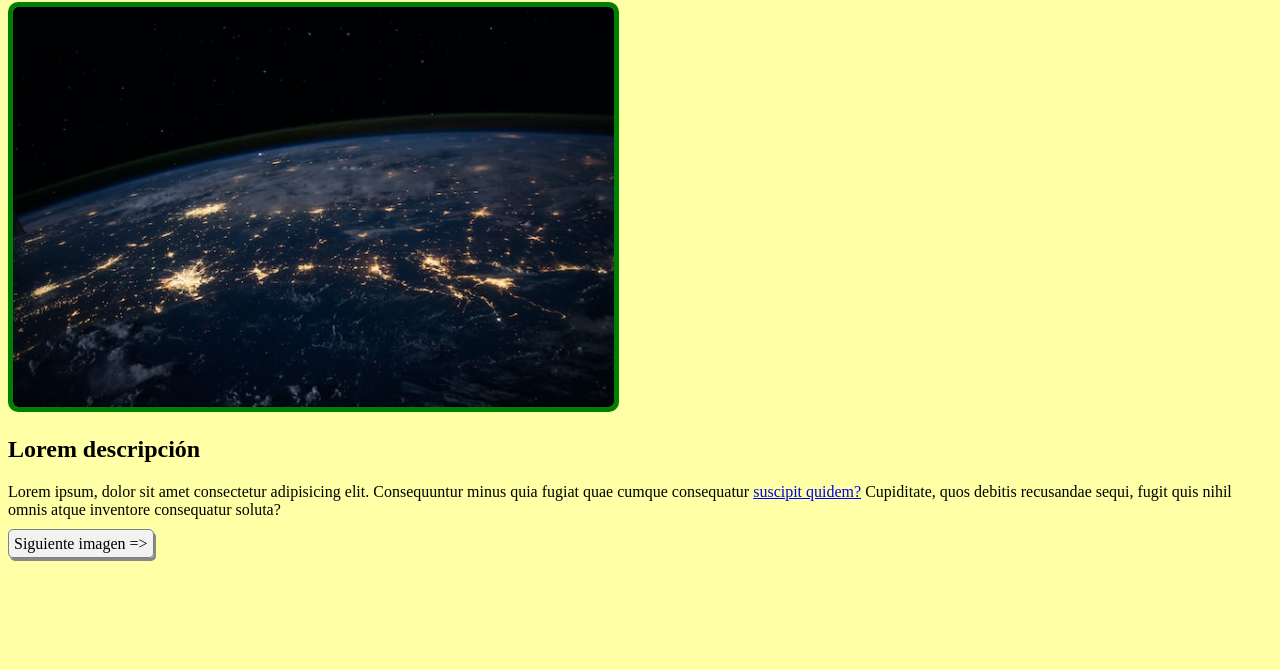
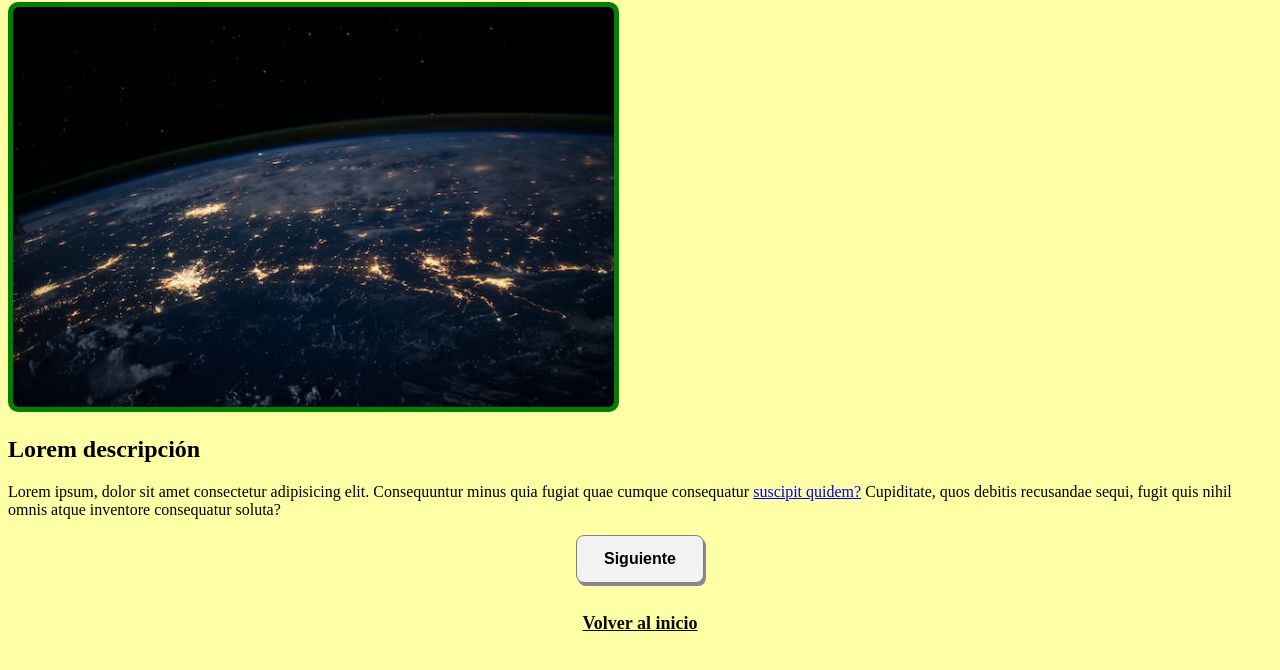
Before and after one commit to beluway/galeria-de-imagenes, a plain HTML site: page page1.html in a window 1280 px wide. Shown: the part 78-748 px from the top of the page. Drawn offline with Linux system fonts and the light colour scheme.

Commit message:
-Agregué una página principal con una imágen, descripción y títulos. -Creación de un botón para ingreso a la galería. -En page1 y 2 cambié el <a> por un <button> y le añadí estilos. -También agregué un link en ambas page para volver al inicio, haciendo más fácil la navegación por el sitio.

```diff
--- a/page1.html
+++ b/page1.html
@@ -15,7 +15,10 @@
     <p>Lorem ipsum, dolor sit amet consectetur adipisicing elit. Consequuntur minus quia fugiat quae cumque consequatur
         <a href="page2.html">suscipit quidem?</a> Cupiditate, quos debitis recusandae sequi, fugit quis nihil omnis atque inventore consequatur
         soluta?</p>
-    <a href="page2.html" title="Imagen siguiente" class="link-button">Siguiente imagen =&gt;</a>
+        <!--Cambié el tipo de a por un button que redirecciona a la próxima página-->
+    <button class="btn-pasar" onclick="window.location.href='page2.html'">Siguiente</button>
+
+    <a class="volver" href="index.html">Volver al inicio</a>
 </body>
 
 </html>
--- a/styles.css
+++ b/styles.css
@@ -8,12 +8,35 @@ body {
     height: 400px;
 }
 
-.link-button {
-    text-decoration: none;
+.btn-pasar{
+    display: flex;
+    justify-content: center;
+    align-items: center;
+    margin: auto;
+    margin-bottom: 30px;
+    height: 3rem;
+    width: 8rem;
+    font-weight: bolder;
+    font-size:medium;
     color: black;
     border: 1px solid gray;
     background-color: #f2f2f2;
     padding: 5px;
-    border-radius: 5px;
+    border-radius: 8px;
     box-shadow: 2px 3px #888888;
 }
+.btn-pasar:hover {
+        background-color: rgb(243, 216, 62);
+        transform: translateY(-2px);
+        box-shadow: 0 6px 12px rgba(0,0,0,0.3);
+    }
+
+    .volver{
+        display: flex;
+        justify-content: center;
+        margin: auto;
+        color: rgb(11, 11, 11);
+        font-weight: bolder;
+        font-size: large;
+        margin-bottom: 20px;
+    }
```
Also changed, not shown: index.html (added, +48 -0 lines), page2.html (+3 -1 lines), 1 other file.
